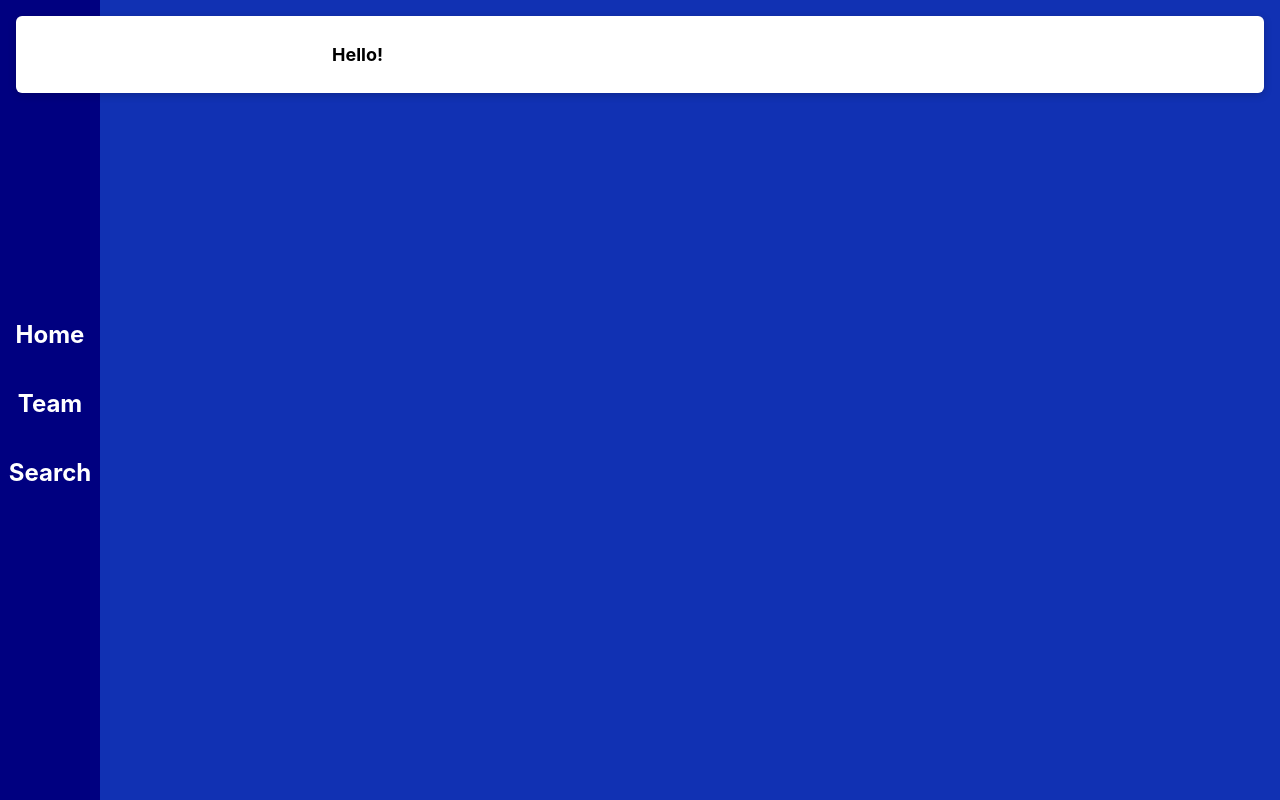
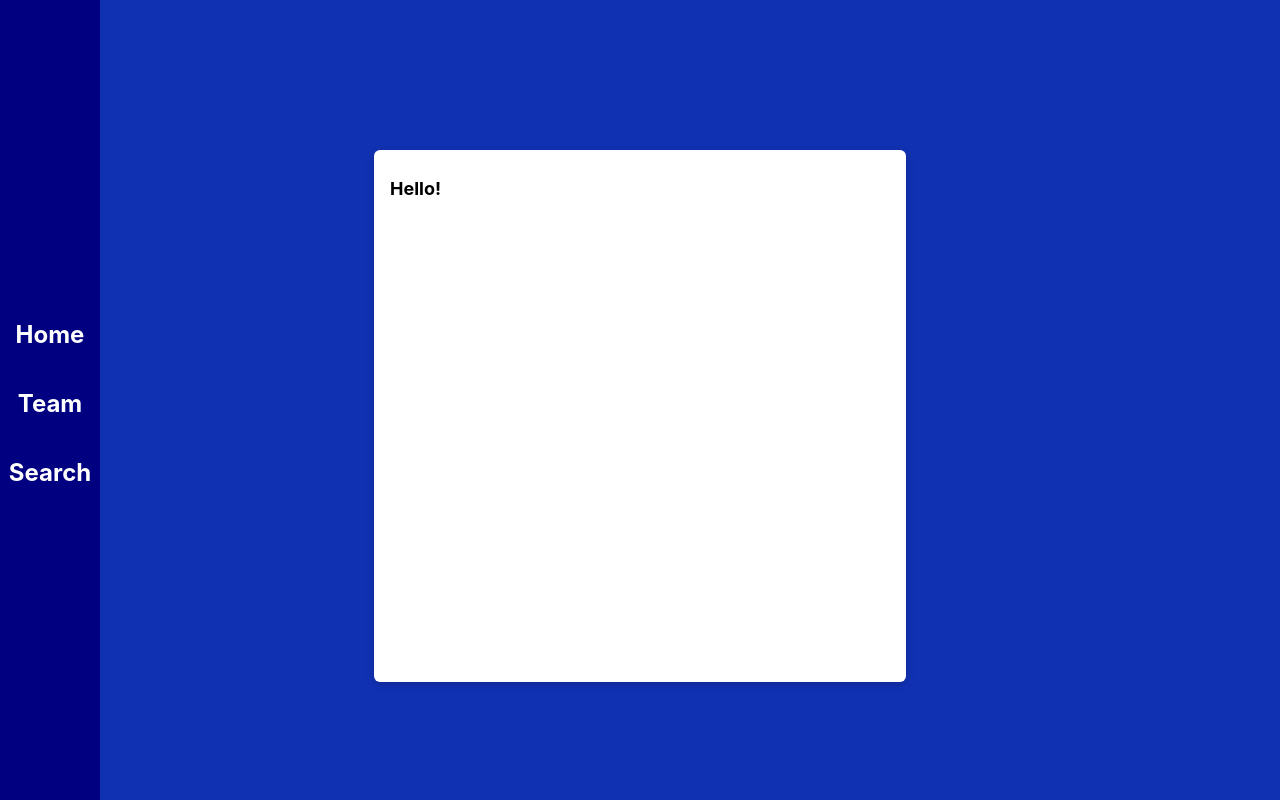
Before and after one commit to evanng07/FantasyFootballOptimizer, a React (Create React App) app: page /home in a window 1280 px wide. Built offline with nearby package versions, Linux system fonts and the light colour scheme.

Commit message:
home page additions

```diff
--- a/src/components/UI/Card.module.css
+++ b/src/components/UI/Card.module.css
@@ -5,4 +5,11 @@
     border-radius: 6px;
     background-color: white;
     z-index: 3;
-  }
+    width: 500px;
+    height: 500px;
+    justify-content: center;
+    align-items: center;
+    margin-left: auto;
+    margin-right: auto;
+    margin-top: 150px;
+}
--- a/src/components/layout/Layout.js
+++ b/src/components/layout/Layout.js
@@ -1,17 +1,15 @@
 import { Fragment } from "react";
 import { Outlet } from "react-router-dom";
-import classes from './Layout.module.css';
+import classes from "./Layout.module.css";
 import NavBar from "./NavBar";
 
-
 const Layout = () => {
-    return <Fragment>
-        <NavBar />
-        <div className={classes.page}>
-            <Outlet />
-        </div>
-
+  return (
+    <Fragment>
+      <NavBar />
+      <Outlet />
     </Fragment>
-}
+  );
+};
 
 export default Layout;
--- a/src/index.css
+++ b/src/index.css
@@ -20,8 +20,13 @@ code {
 }
 
 .title {
-  margin-left: 300px;
   font-size: large;
   font-weight: bold;
   color: black;
 }
+
+.card {
+  justify-content: center;
+  align-items: center;
+  margin-left: 300px;
+}
--- a/src/pages/HomePage.js
+++ b/src/pages/HomePage.js
@@ -3,7 +3,7 @@ import "../index.css";
 
 const HomePage = () => {
   return (
-    <Card>
+    <Card className="card">
       <div className="home">
         <h1 className="title">Hello!</h1>
       </div>
```
